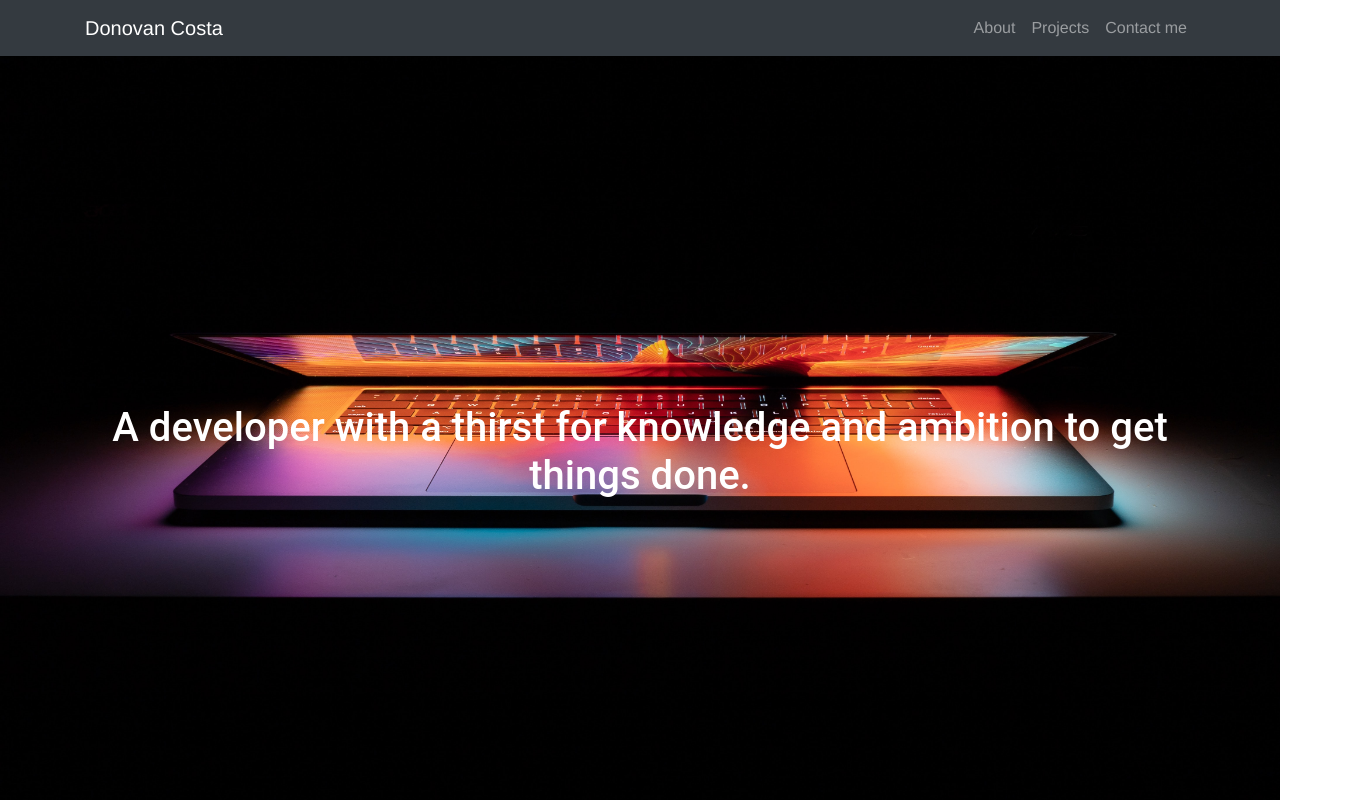
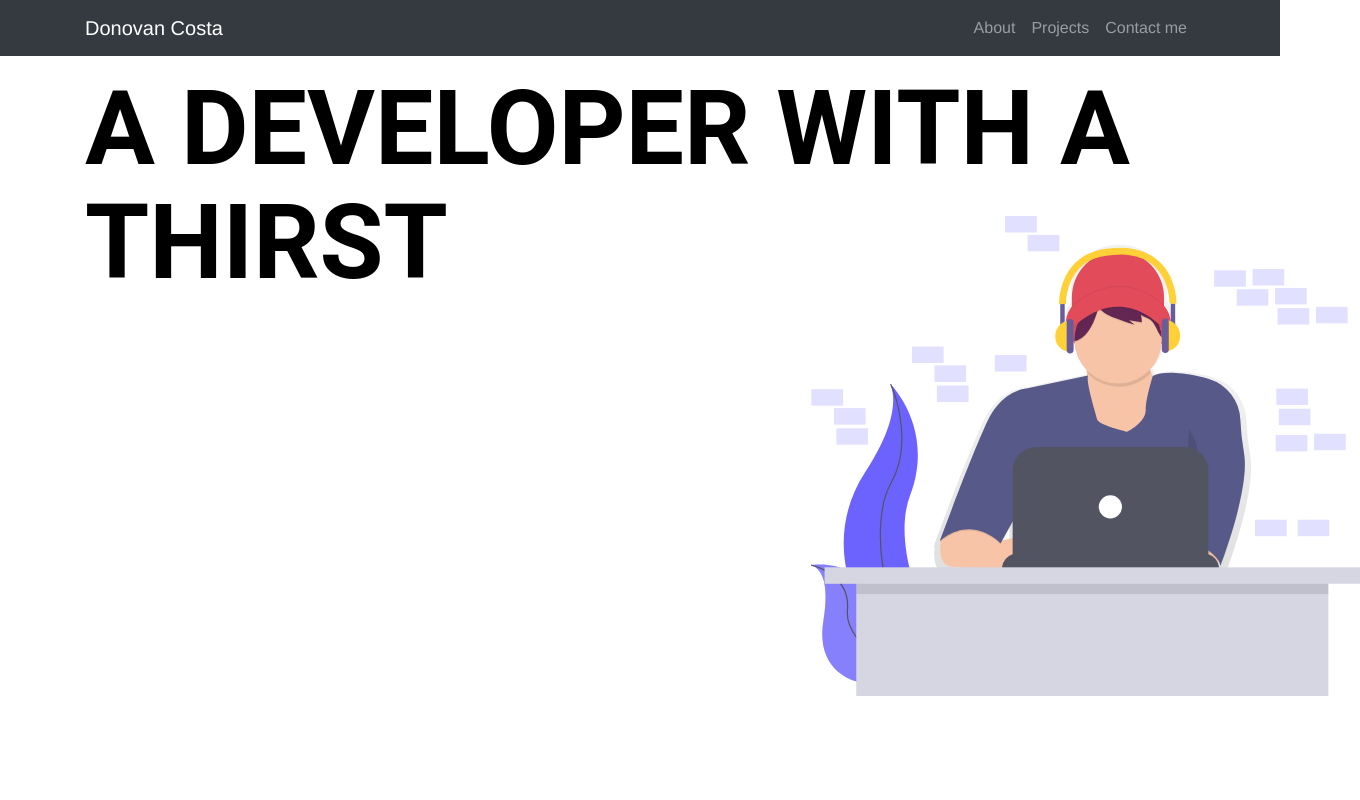
Before and after one commit to DonovanCosta/vue-portfolio-site, a Vue app: page / in a window 1280 px wide. Shown: the top 800 px of the page, 1360 px wide, since content can reach past the window. Built offline with nearby package versions, Linux system fonts and the light colour scheme; no server answers.

Commit message:
- Updated call to action with new images and animations.

```diff
--- a/src/components/CallToAction.vue
+++ b/src/components/CallToAction.vue
@@ -1,9 +1,13 @@
 <template>
-    <div
-        class="cta">
+    <div class="cta">
         <b-container>
             <b-row justify align-v="center" align-h="center" >
-                <h1>{{message}}</h1>
+                <b-col class="cta_wrapper">
+                    <h1 class="cta_text">{{typedMessage}}</h1>
+                    <transition name="fade">
+                        <img v-if="animate" :src="require('@/assets/coding.svg')" alt="programmer illustration">
+                    </transition>
+                </b-col>
             </b-row>
         </b-container>
     </div>
@@ -13,22 +17,132 @@
 export default {
     name: "CallToAction",
     props: {
-        message: String
+        message: String,
+    },
+
+    data(){
+        return {
+            typedMessage: '',
+            messageToType: this.message,
+            typingSpeed: 200,
+            charIndex: 0,
+            animate: false
+        }
+    },
+    methods: {
+        typeText() {
+            if(this.charIndex < this.messageToType.length) {
+                this.typedMessage += this.messageToType.charAt(this.charIndex);
+                this.charIndex += 1;
+                setTimeout(this.typeText, this.typingSpeed);
+            }
+        }
+    },
+    created() {
+      setTimeout(this.typeText);
+    },
+    mounted(){
+        this.animate = true
     }
 }
 </script>
 
-<style>
-    .cta {
-        min-height: 100vh;
+<style scoped>
+    .cta_wrapper{
+        height: 100vh;
+    }
+
+    .cta{
+        height: 100vh;
         display: flex;
         position: relative;
         justify-content: center;
         align-items: center;
-        background-image: url('/img/tianyi-ma-WiONHd_zYI4-unsplash.jpg');
-        background-size:cover;
-        background-position: center;
-        color: white;
-        font-family: 'Roboto';
+    }
+
+    .cta h1 {
+        position: relative;
+        z-index: 2;
+        color: black;
+        text-align: start;
+        text-transform: uppercase;
+        font-weight: bold;
+        font-family: 'Roboto', sans-serif;
+        padding-top: 1rem;
+        line-height: 1.1;
+    }
+
+    .cta img {
+        position: absolute;
+        left: 30%;
+        top: auto;
+        height: 40vh;
+        bottom: 10%;
+        margin: auto;
+        opacity: 1;
+    }
+
+    /* Small devices (landscape phones, 576px and up) */
+    @media (min-width: 576px) {
+        .cta_text{
+            font-size: 3.5rem;
+        }
+
+        .cta img {
+            left: 45%;
+        }
+    }
+
+    /* Medium devices (tablets, 768px and up) */
+    @media (min-width: 768px) {
+        .cta_text{
+            font-size: 5rem;
+        }
+    }
+
+    /* Large devices (desktops, 992px and up) */
+    @media (min-width: 992px) {
+        .cta_text{
+            font-size: 5rem;
+        }
+        .cta img {
+            top: 0;
+            left: 45%;
+            height: 60vh;
+            bottom: 0;
+        }
+    }
+
+    /* Extra large devices (large desktops, 1200px and up) */
+    @media (min-width: 1200px) {
+        .cta_text {
+            font-size: 6.5rem;
+        }
+        .cta img {
+            left: 65%;
+        }
+    }
+
+
+    .fade-enter-active,
+    .fade-leave-active {
+        animation: fadeIn 4s ease-in reverse;
+    }
+
+    .fade-enter,
+    .fade-leave-to {
+        animation: fadeIn 4s ease-in;
+    }
+
+    @keyframes fadeIn {
+        0%{
+            opacity: 1;
+        }
+        50%{
+            opacity: 50%;
+        }
+        100%{
+            opacity: 0;
+        }
     }
 </style>
```
Also changed, not shown: src/assets/coding.svg (added).
